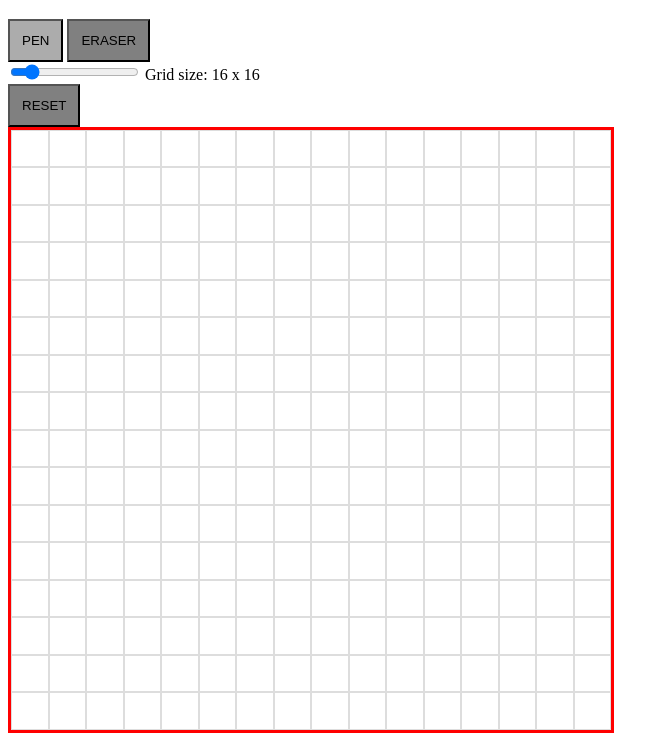
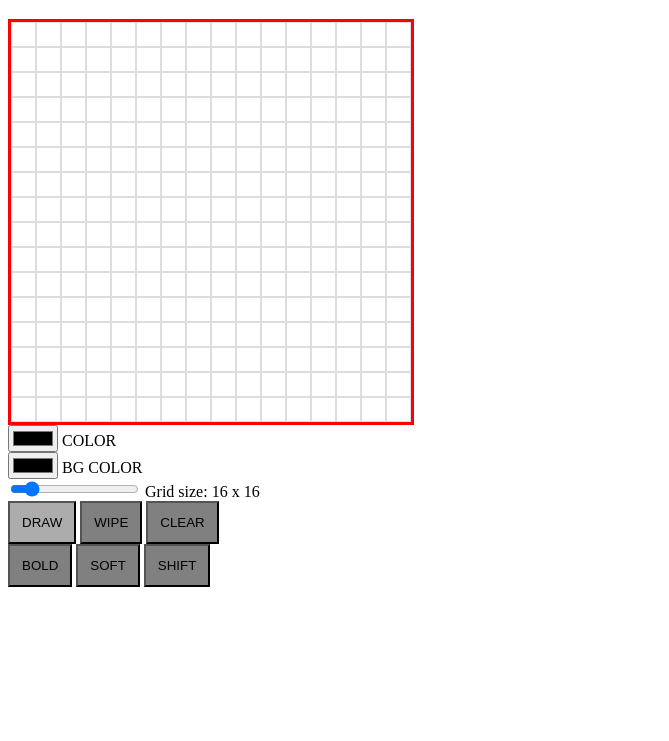
Before and after one commit to SakolkiatNr/Etch-a-Sketch, a plain HTML site: page index.html in a window 1280 px wide. Shown: the part 61-802 px from the top of the page, without its empty margins (0-669 px from the left). Drawn offline with Linux system fonts and the light colour scheme.

Commit message:
Add buttons function placeholder

```diff
--- a/index.html
+++ b/index.html
@@ -12,18 +12,36 @@
         <h1>ETCH A SKETCH</h1>
     </div>
 
+
+    <div class="grid-container"></div>
+
     <div class="control-buttons">
-        <button class="primary pen activate">PEN</button>
-        <button class="primary eraser">ERASER</button>
+        <div>
+            <input type="color" class="penColor color-box" value="black" />
+            <label>COLOR</label>
+        </div>
+        <div>
+            <input type="color" class="backgroundColo color-box" value="black" />
+            <label>BG COLOR</label>
+        </div>
         <div class="grid-range">
             <input class="grid-size" type="range" min="4" max="100" value="16" />
             <label>Grid size: <span class="grid-dimension"></span></label>
         </div>
-        <button class="reset">RESET</button>
+
+        <div class="edit-panel">
+            <button class="primary pen activate">DRAW</button>
+            <button class="primary eraser">WIPE</button>
+            <button class="reset">CLEAR</button>
+        </div>
+
+        <div class="mode-panel">
+            <button class="">BOLD</button>
+            <button>SOFT</button>
+            <button>SHIFT</button>
+        </div>
+
     </div>
-
-    <div class="grid-container"></div>
-
 
 
 </body>
--- a/style.css
+++ b/style.css
@@ -3,8 +3,8 @@
     display: flex;
     flex-direction: column;
     justify-content: center;
-    width: 600px;
-    height: 600px;
+    width: 400px;
+    height: 400px;
 }
 
 .row {
```
